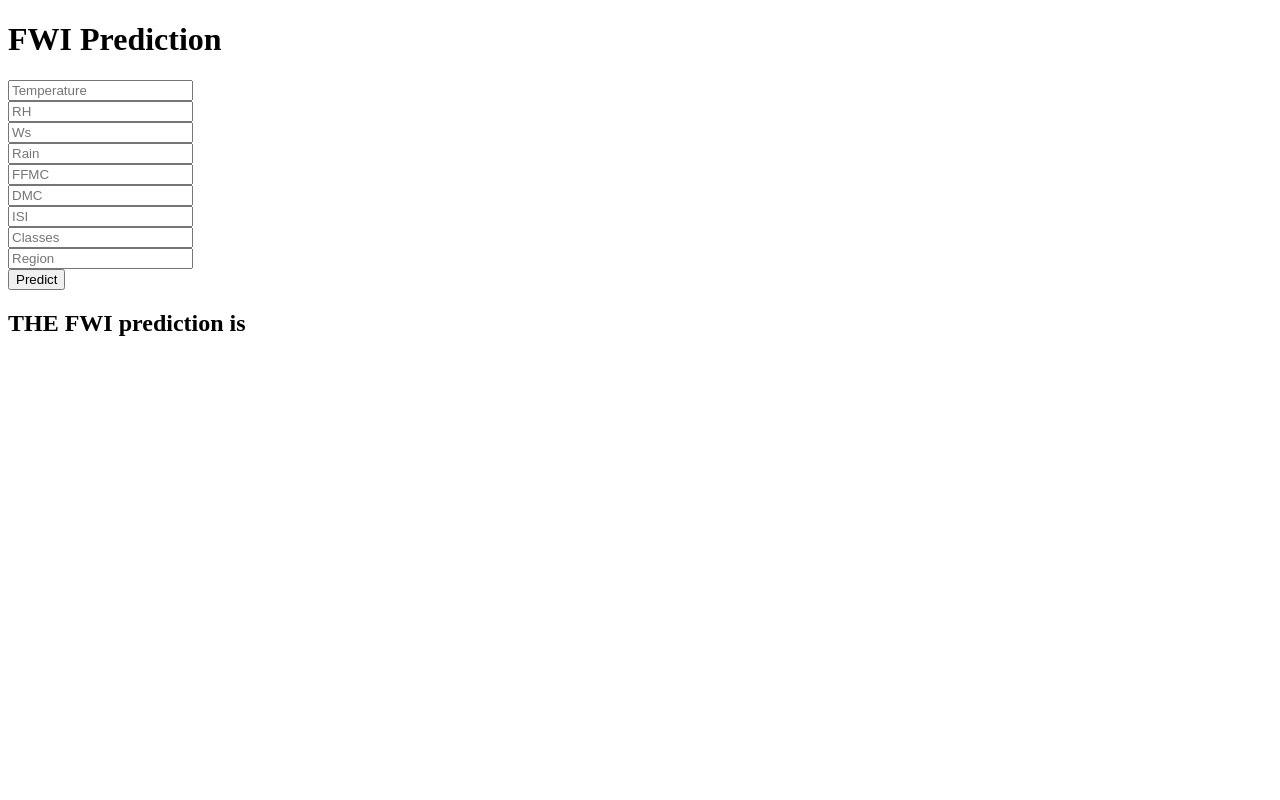
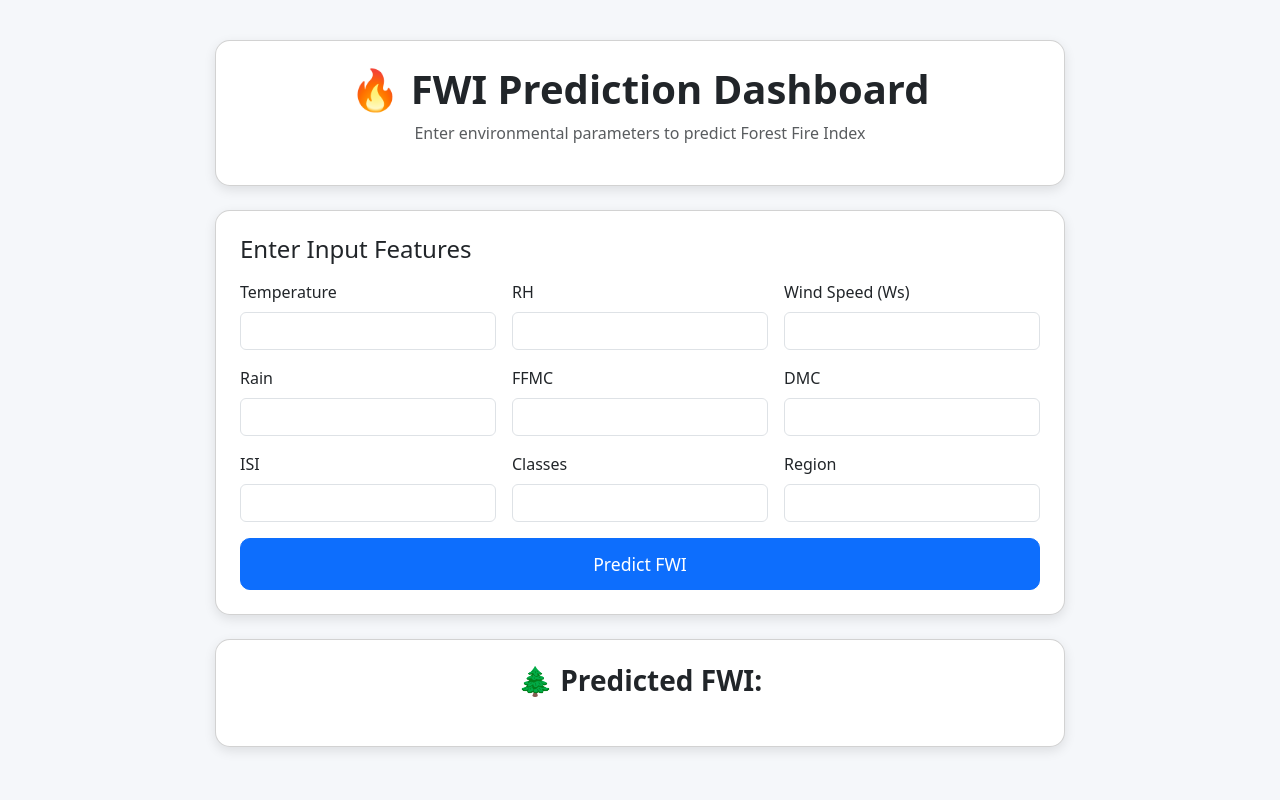
Before and after one commit to VipulKumar244/ML_AWS, a FastAPI app: page /predictdata in a window 1280 px wide. Run offline with FastAPI, Linux system fonts and the light colour scheme; parts of the project's set-up code (start-up, migrations or seed data) failed here and were passed over.

Commit message:
better UI

```diff
--- a/application.py
+++ b/application.py
@@ -1,6 +1,7 @@
 
 from fastapi import FastAPI,Request,Depends
 from fastapi.responses import HTMLResponse
+from fastapi.exceptions import RequestValidationError
 from fastapi.templating import Jinja2Templates
 import pickle as pkl
 import numpy as np
@@ -8,6 +9,7 @@
 import objects
 from sklearn.preprocessing import StandardScaler
 from objects import feature_attributes
+from pydantic import ValidationError
 
 ##import ridge regressor and standardization modules from config
 
@@ -23,6 +25,39 @@
 
 application=FastAPI()
 app=application
+
+
+
+
+
+@app.exception_handler(RequestValidationError)
+async def validation_exception_handler(request:Request,exc:RequestValidationError):
+     return templates.TemplateResponse(
+          "home.html",
+          {
+               "request":request,
+               "result":None,
+               "error":"Invalid input! Please enter valid numeric values."
+          },
+          status_code=422
+     )
+
+
+@app.exception_handler(ValidationError)
+
+async def pydantic_validation_handler(request:Request,exc:ValidationError):
+     return templates.TemplateResponse(
+          "home.html",
+          {
+               "request":request,
+               "result":None,
+               "error":"Invalid input! Please enter valid numeric values."
+          },
+          status_code=422
+     )
+
+
+
 
 @app.get("/",response_class=HTMLResponse)
 async def root(request:Request):
@@ -49,21 +84,30 @@
 
 
 
-    input_scaled=standardizer.transform([[attributes.Temperature,attributes.RH,
-                             attributes.Ws,
-                             attributes.Rain,
-                             attributes.FFMC,
-                             attributes.DMC,
-                             attributes.ISI,
-                             attributes.Classes,
-                             attributes.Region]])
+        try:
+            input_scaled=standardizer.transform([[attributes.Temperature,attributes.RH,
+                                attributes.Ws,
+                                attributes.Rain,
+                                attributes.FFMC,
+                                attributes.DMC,
+                                attributes.ISI,
+                                attributes.Classes,
+                                attributes.Region]])
 
 
 
 
-    result=ridge_model.predict(input_scaled)
+            result=ridge_model.predict(input_scaled)
 
 
 
-    return templates.TemplateResponse("home.html",
-                                      {"request":request,"result":result})
+            return templates.TemplateResponse("home.html",
+                                        {"request":request,"result":result,"error":None})
+
+
+
+        except RequestValidationError as e:
+            return templates.TemplateResponse(
+            "home.html",
+            {"requests":request,"result":None,"error":"Invalid input values! Please check your fields."}
+        )
--- a/templates/home.html
+++ b/templates/home.html
@@ -1,30 +1,121 @@
 <!DOCTYPE html>
-<html>
+<html lang="en">
 <head>
-    <title>FWI Prediction</title>
+    <meta charset="UTF-8">
+    <title>FWI Prediction Dashboard</title>
+
+    <!-- Bootstrap 5 -->
+    <link href="https://cdn.jsdelivr.net/npm/bootstrap@5.3.0/dist/css/bootstrap.min.css" rel="stylesheet">
+
+    <style>
+        body {
+            background-color: #f5f7fa;
+        }
+        .dashboard-container {
+            max-width: 850px;
+            margin: 40px auto;
+        }
+        .card {
+            border-radius: 15px;
+            box-shadow: 0px 4px 12px rgba(0,0,0,0.1);
+        }
+        .btn-predict {
+            width: 100%;
+            padding: 12px;
+            font-size: 1.1rem;
+            border-radius: 10px;
+        }
+    </style>
 </head>
+
 <body>
-    <div class="login">
-        <h1>FWI Prediction</h1>
 
-        <!-- Form for sending prediction inputs to FastAPI -->
-        <form action="/predictdata" method="post">
-            <input type="text" name="Temperature" placeholder="Temperature" required><br>
-            <input type="text" name="RH" placeholder="RH" required><br>
-            <input type="text" name="Ws" placeholder="Ws" required><br>
-            <input type="text" name="Rain" placeholder="Rain" required><br>
-            <input type="text" name="FFMC" placeholder="FFMC" required><br>
-            <input type="text" name="DMC" placeholder="DMC" required><br>
-            <input type="text" name="ISI" placeholder="ISI" required><br>
-            <input type="text" name="Classes" placeholder="Classes" required><br>
-            <input type="text" name="Region" placeholder="Region" required><br>
+<div class="dashboard-container">
 
-            <button type="submit" class="btn btn-primary btn-block btn-large">Predict</button>
+    <!-- Title Card -->
+    <div class="card mb-4 p-4 text-center">
+        <h1 class="fw-bold">🔥 FWI Prediction Dashboard</h1>
+        <p class="text-muted">Enter environmental parameters to predict Forest Fire Index</p>
+    </div>
+
+    <!-- ERROR ALERT -->
+    {% if error %}
+    <div class="alert alert-danger text-center">
+        ⚠ Invalid input detected — please check your values.
+    </div>
+    {% endif %}
+
+    <!-- Input Form Card -->
+    <div class="card p-4">
+        <h4 class="mb-3">Enter Input Features</h4>
+
+        <form action="/predictdata" method="post" class="row g-3">
+
+            {% set invalid = 'is-invalid' if error else '' %}
+
+            <div class="col-md-4">
+                <label class="form-label">Temperature</label>
+                <input type="text" name="Temperature" class="form-control {{ invalid }}" required>
+            </div>
+
+            <div class="col-md-4">
+                <label class="form-label">RH</label>
+                <input type="text" name="RH" class="form-control {{ invalid }}" required>
+            </div>
+
+            <div class="col-md-4">
+                <label class="form-label">Wind Speed (Ws)</label>
+                <input type="text" name="Ws" class="form-control {{ invalid }}" required>
+            </div>
+
+            <div class="col-md-4">
+                <label class="form-label">Rain</label>
+                <input type="text" name="Rain" class="form-control {{ invalid }}" required>
+            </div>
+
+            <div class="col-md-4">
+                <label class="form-label">FFMC</label>
+                <input type="text" name="FFMC" class="form-control {{ invalid }}" required>
+            </div>
+
+            <div class="col-md-4">
+                <label class="form-label">DMC</label>
+                <input type="text" name="DMC" class="form-control {{ invalid }}" required>
+            </div>
+
+            <div class="col-md-4">
+                <label class="form-label">ISI</label>
+                <input type="text" name="ISI" class="form-control {{ invalid }}" required>
+            </div>
+
+            <div class="col-md-4">
+                <label class="form-label">Classes</label>
+                <input type="text" name="Classes" class="form-control {{ invalid }}" required>
+            </div>
+
+            <div class="col-md-4">
+                <label class="form-label">Region</label>
+                <input type="text" name="Region" class="form-control {{ invalid }}" required>
+            </div>
+
+            <div class="col-12 mt-3">
+                <button type="submit" class="btn btn-primary btn-predict">
+                    Predict FWI
+                </button>
+            </div>
+
         </form>
+    </div>
 
-        <h2>
-            THE FWI prediction is {{ result }}
-        </h2>
+    <!-- Prediction Card -->
+    {% if result is not none %}
+    <div class="card p-4 mt-4 text-center">
+        <h3 class="fw-bold">🌲 Predicted FWI:</h3>
+        <p class="display-6 text-success">{{ result }}</p>
     </div>
+    {% endif %}
+
+</div>
+
 </body>
 </html>
```
Also changed, not shown: objects.py (+12 -12 lines), templates/index.html (+47 -1 lines).
